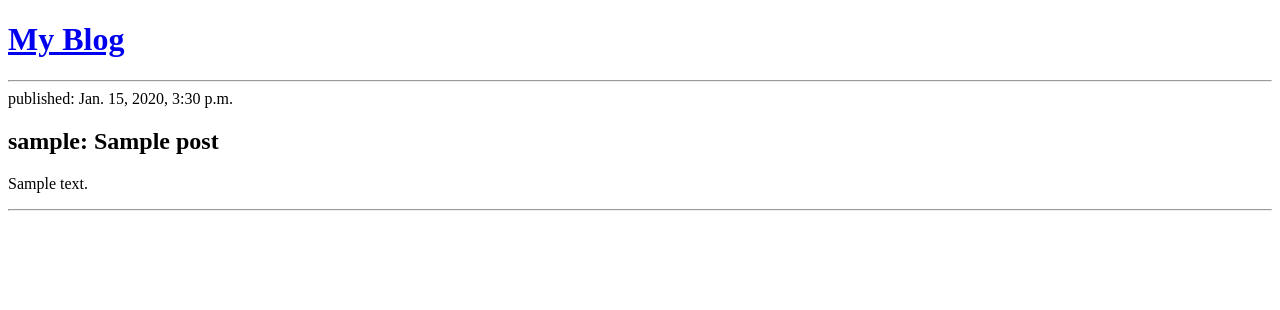
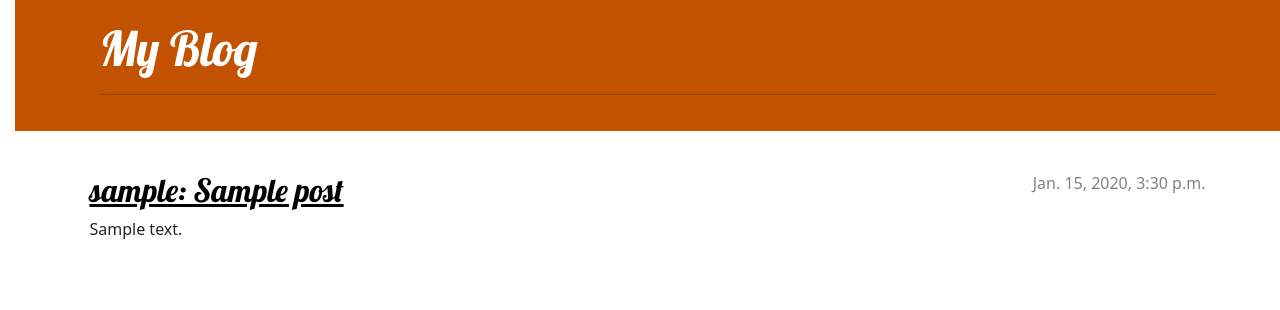
Before and after one commit to dsujankumar/my-first-blog, a Django app: page / in a window 1280 px wide. Shown: the top 310 px of the page. Run offline with Django 5.2, Linux system fonts and the light colour scheme; tables that the repository leaves empty hold one stand-in row (values such as "Sample post").

Commit message:
Added CSS to the website.

```diff
--- /dev/null
+++ b/myblog/static/css/myblog.css
@@ -0,0 +1,77 @@
+body {
+    padding-left: 15px;
+}
+
+h1 a, h2 a {
+    color: #C25100;
+    font-family: 'Lobster';
+}
+
+.page-header {
+    background-color: #C25100;
+    margin-top: 0;
+    margin-bottom: 40px;
+    padding: 20px 20px 20px 40px;
+}
+
+.page-header h1,
+.page-header h1 a,
+.page-header h1 a:visited,
+.page-header h1 a:active {
+    color: #ffffff;
+    font-size: 36pt;
+    text-decoration: none;
+}
+
+h1, h2, h3, h4 {
+    font-family: 'Lobster', cursive;
+}
+
+.date {
+    color: #828282;
+}
+
+.save {
+    float: right;
+}
+
+.post-form textarea,
+.post-form input {
+    width: 100%;
+}
+
+.top-menu,
+.top-menu:hover,
+.top-menu:visited {
+    color: #ffffff;
+    float: right;
+    font-size: 26pt;
+    margin-right: 20px;
+}
+
+.post {
+    margin-bottom: 70px;
+}
+
+.post h2 a,
+.post h2 a:visited {
+    color: #000000;
+}
+
+.post > .date,
+.post > .actions {
+    float: right;
+}
+
+.btn-secondary,
+.btn-secondary:visited {
+    color: #C25100;
+    background: none;
+    border-color: #C25100;
+    margin-left: 15px;
+}
+
+.btn-secondary:hover {
+    color: #FFFFFF;
+    background-color: #C25100;
+}
--- a/myblog/templates/myblog/post_list.html
+++ b/myblog/templates/myblog/post_list.html
@@ -1,22 +1,33 @@
+{% load static %}
 <!DOCTYPE html>
 <html>
     <head>
         <title>Sujan's Blog Homepage</title>
+        <link rel="stylesheet" href="https://cdn.jsdelivr.net/npm/bootstrap@5.3.3/dist/css/bootstrap.min.css" integrity="sha384-QWTKZyjpPEjISv5WaRU9OFeRpok6YctnYmDr5pNlyT2bRjXh0JMhjY6hW+ALEwIH" crossorigin="anonymous">
+        <link rel="stylesheet" href="https://fonts.googleapis.com/css?family=Lobster&subset=latin,latin-ext">
+        <link rel="stylesheet" href="{% static 'css/myblog.css' %}">
     </head>
     <body>
-         <header>
+         <header class="page-header">
+            <div class="container">
                 <h1><a href="/">My Blog</a></h1>
                 <hr>
+            </div>
          </header>
 
+         <main class="container">
+            <div class="row">
+                <div class="col">
                     {% for post in posts %}
-             <article>
-               <time>published: {{ post.published_date }}</time>
-               <h2>{{ post.author }}: <a href"">{{ post.title }}</a></h2>
+                        <article class="post">
+                            <time class="date">{{ post.published_date }}</time>
+                            <h2><a href="">{{post.author }}: {{ post.title }}</a></h2>
                             <p>{{ post.text|linebreaksbr }}</p>
-               <hr>
                         </article>
                     {% endfor %}
+                </div>
+            </div>
+        </main>
 
     </body>
 </html>
```
Lines whose indentation alone changed are shown as unchanged.
